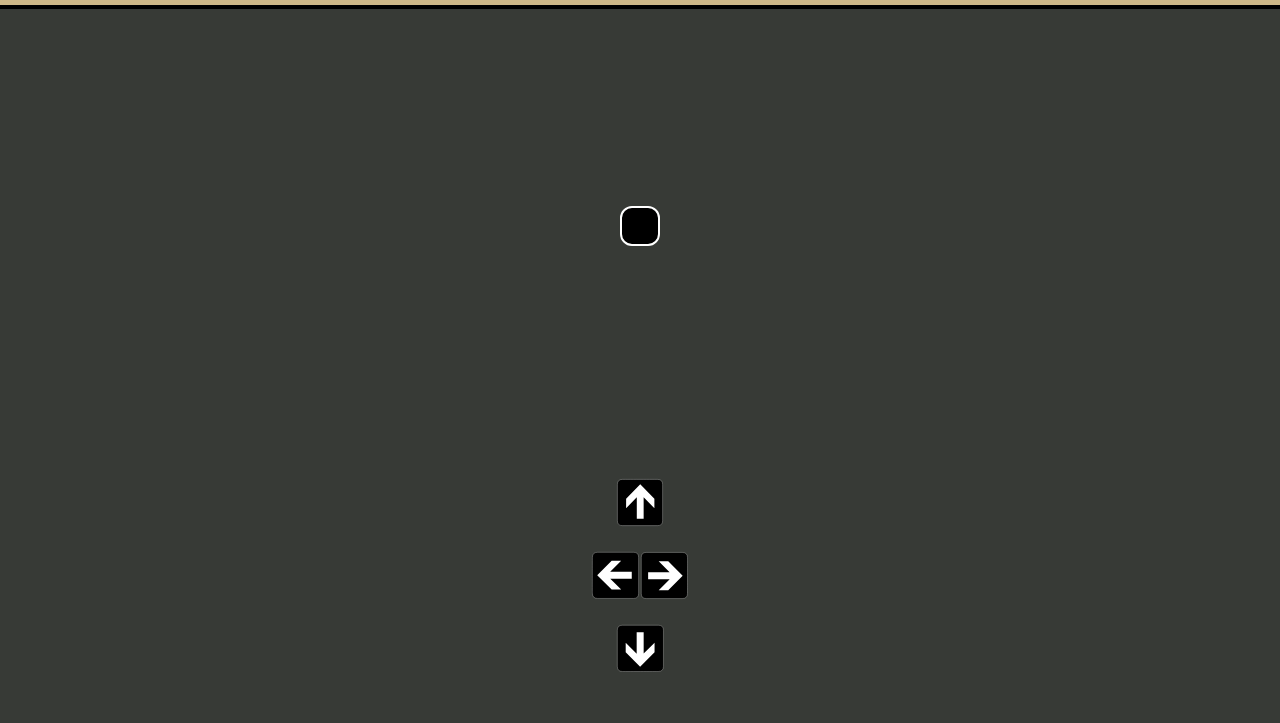
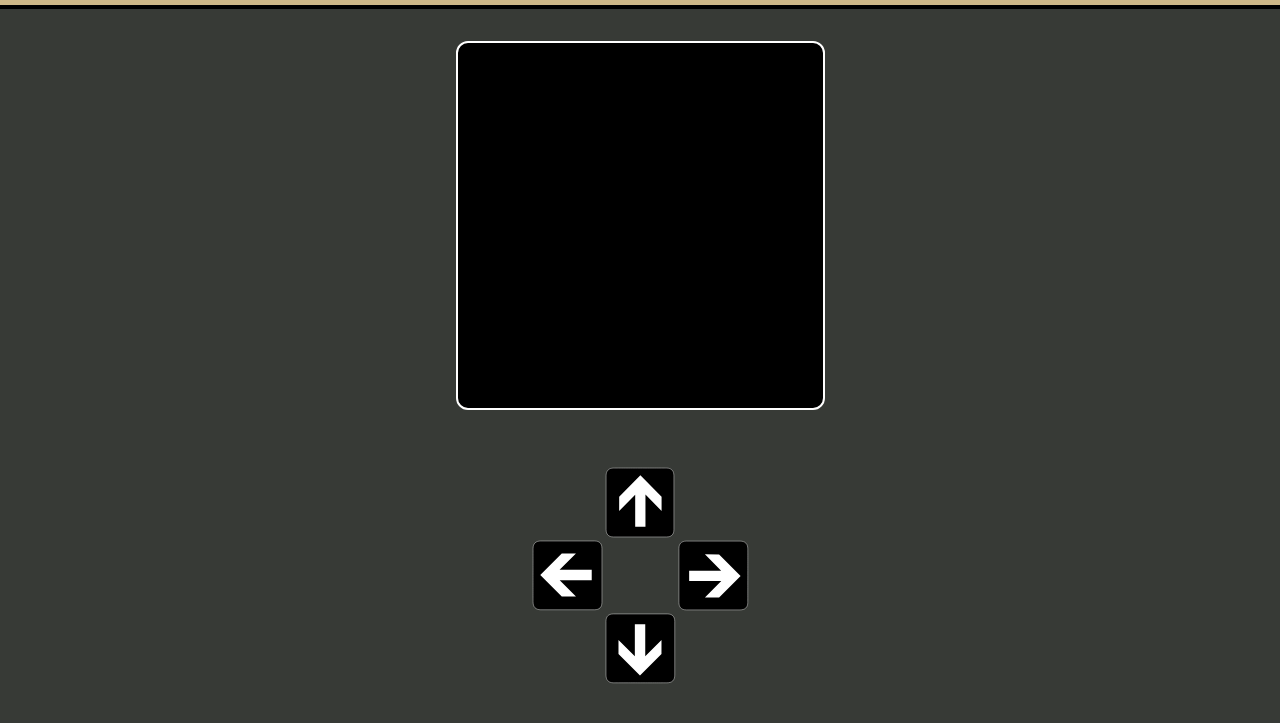
Before and after one commit to Trevin-Small/Purdue-Snake, a website: page dist/index.html in a window 1280 px wide. Shown: the part 75-798 px from the top of the page. Drawn offline with Linux system fonts and the light colour scheme.

Commit message:
added screen sizing and keyboard sizing

```diff
--- a/dist/index.html
+++ b/dist/index.html
@@ -8,6 +8,7 @@
   <meta name="viewport" content="width=device-width, initial-scale=1.0">
   <title>Purdue Snake</title>
   <link rel="stylesheet" href="./main.css" type="text/css" />
+  <link rel="script" href="./snake.js" />
 
 </head>
 
@@ -22,19 +23,19 @@
 
   <div class="w-full flex flex-col justify-center items-center flex-grow self-start" id="game-container">
 
-    <div class="bgp-black m-2 p-0 border-2 w-10 h-10 border-white rounded-xl"></div>
+    <div class="bgp-black m-2 p-0 border-2 w-10 h-10 border-white rounded-xl" id="game-window"></div>
 
   </div>
 
-  <div class="flex flex-col justify-center items-center self-end w-full h-1/3 bottom-0 p-6 mb-4">
-    <div class="h-1/3 flex flex-row justify-center items-center m-3">
+  <div class="flex flex-col justify-center items-center justify-self-end w-full h-1/3 p-6 mb-4" id="keyboard-container">
+    <div class="w-full h-1/3 flex flex-row justify-center items-center p-3">
       <img src="./assets/up-arrow.svg" class="h-full"/>
     </div>
-    <div class="h-1/3 flex flex-row justify-between items-center m-3">
-      <img src="./assets/up-arrow.svg" class="h-full" style="transform-origin: 50% 50%;transform:rotate(270deg);"/>
-      <img src="./assets/up-arrow.svg" class="h-full" style="transform-origin: 50% 50%;transform:rotate(90deg);"/>
+    <div class="w-full h-1/3 flex flex-row justify-between items-center p-3">
+      <img src="./assets/up-arrow.svg" style="transform-origin: 50% 50%;transform:rotate(270deg);" class="h-full"/>
+      <img src="./assets/up-arrow.svg" style="transform-origin: 50% 50%;transform:rotate(90deg);" class="h-full" />
     </div>
-    <div class="h-1/3 flex flex-row justify-center items-center m-3">
+    <div class="w-full h-1/3 flex flex-row justify-center items-center p-3">
       <img src="./assets/up-arrow.svg" class="h-full" style="transform-origin: 50% 50%;transform:rotate(180deg);"/>
     </div>
   </div>
--- a/dist/snake.js
+++ b/dist/snake.js
@@ -1,8 +1,31 @@
+const pxToREM = 16;
+
 const Snake = ( () => {
 
   let snake = [];
   let board = [];
 
+  const gameContainer = document.getElementById('game-container');
+  const gameWindow = document.getElementById('game-window');
+  const keyboardContainer = document.getElementById('keyboard-container');
+  const gameContainerBorders = 2 * (2 * pxToREM);
 
+  function resize() {
+    keyboardContainer.style.width = keyboardContainer.offsetHeight + "px";
+
+    let min = gameContainer.offsetHeight < gameContainer.offsetWidth ? gameContainer.offsetHeight : gameContainer.offsetWidth;
+
+    let h = gameWindow.style.height = gameWindow.style.width = (min - gameContainerBorders) + "px";
+
+    console.log(h);
+
+    setTimeout(resize, 500);
+  }
+
+  return {
+    resize
+  }
 
 })();
+
+Snake.resize();
```
